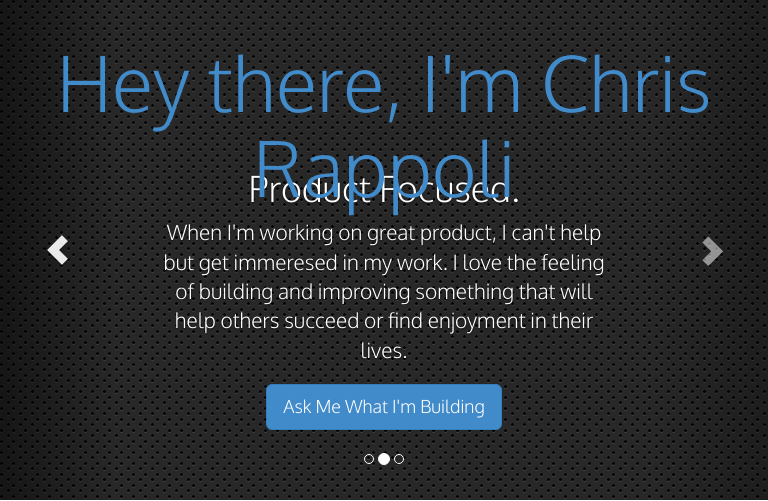
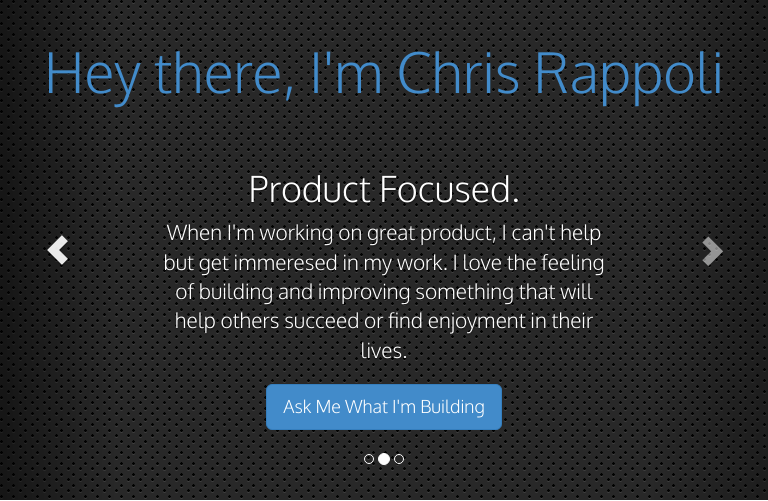
Before and after one commit to reepoll/reepoll.github.io, a plain HTML site: page index.html in a window 768 px wide. Shown: the top 501 px of the page. Drawn offline with Linux system fonts and the light colour scheme.

Commit message:
fix media query 2

```diff
--- a/css/style.css
+++ b/css/style.css
@@ -81,8 +81,14 @@
 
 /* Media Queries */
 
-@media only screen and (min-device-width: 320px) and (max-device-width: 480px) and (max-device-width: 1024px){
+@media only screen and (min-device-width: 320px) and (max-device-width: 480px) {
 	.navbar h1 {
 	font-size: 3em;
 	};
 }
+
+@media only screen and (min-device-width: 768px) and (max-device-width: 1024px){
+	.navbar h1 {
+	font-size: 4em;
+	};
+}
```
